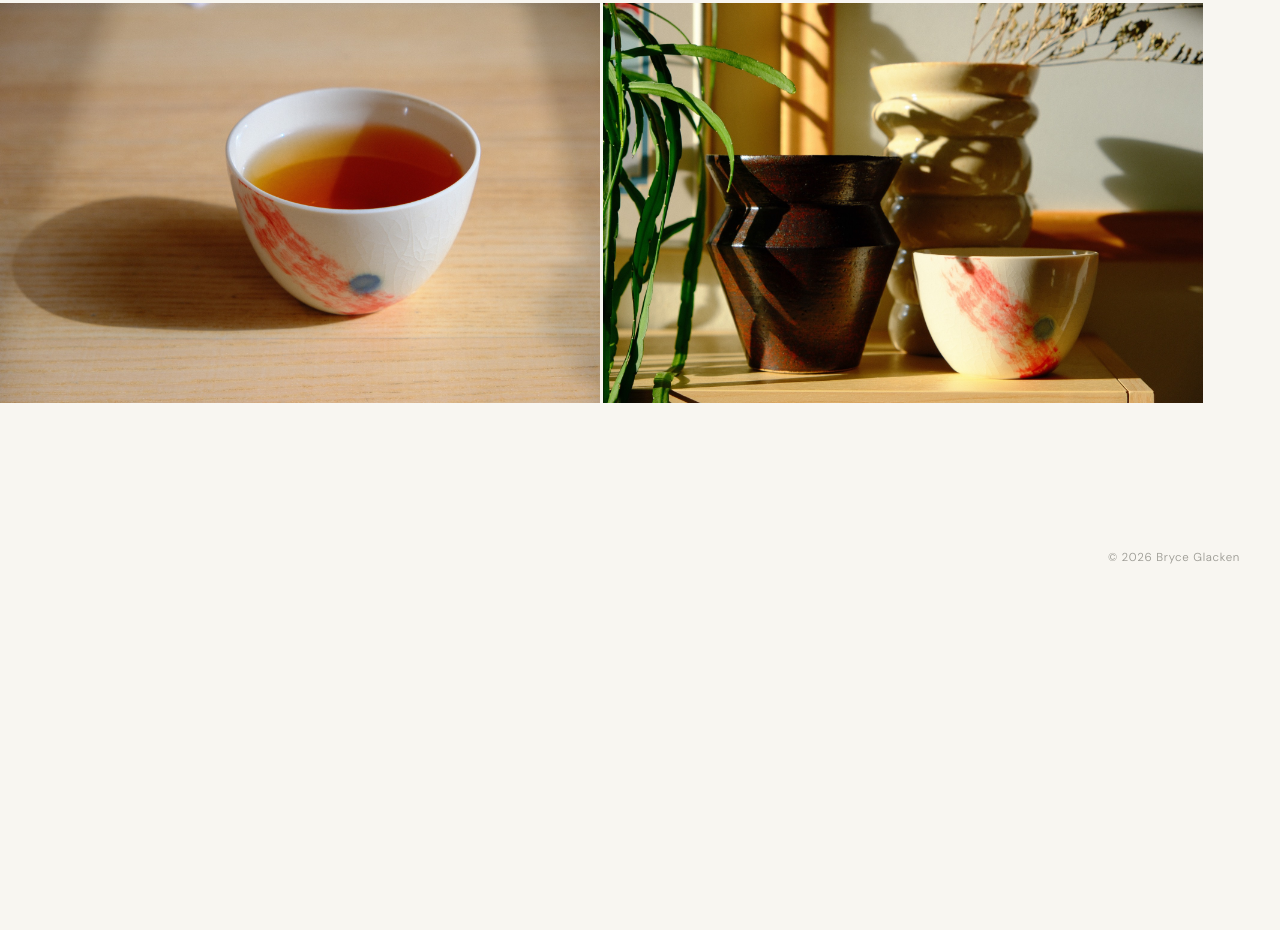
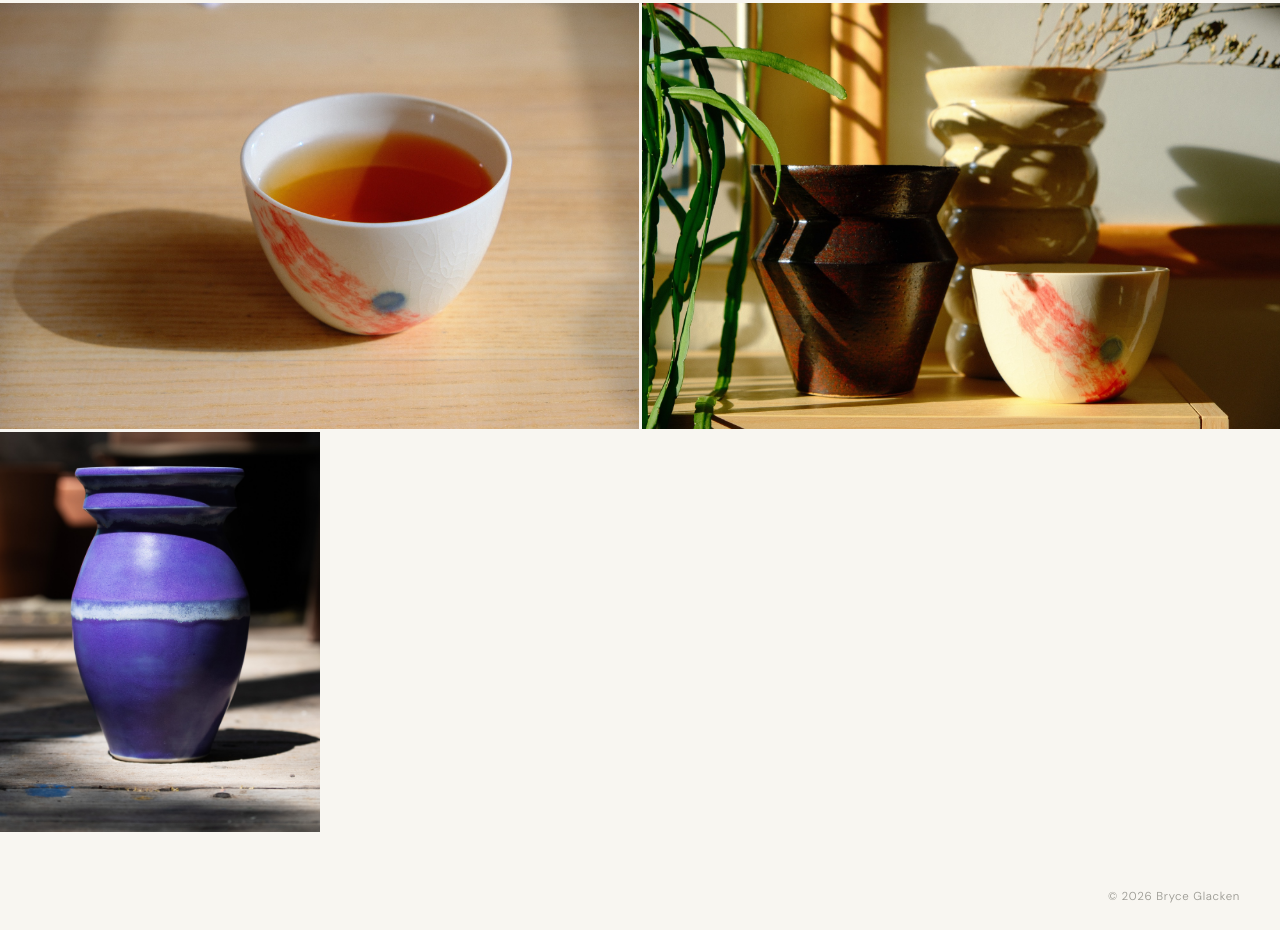
Before and after one commit to bg820/WebsiteV2, an Eleventy site: page ceramics.html in a window 1280 px wide. Shown: the part 209-1139 px from the top of the page. Before the commit the page ends 800 px from the top, so only its background shows below. Built offline with nearby package versions, Linux system fonts and the light colour scheme; Eleventy itself is replaced by a stand-in of ours; files that its build step writes are made by us from their sources.

Commit message:
add third photo to ceramics gallery

```diff
--- a/ceramics.html
+++ b/ceramics.html
@@ -34,6 +34,7 @@
       <!-- Resize photos to ~2000px wide and set --r to width / height. -->
       <img src="/images/ceramic-1.jpg" alt="" loading="lazy" style="--r: 1.50">
       <img src="/images/ceramic-2.jpg" alt="" loading="lazy" style="--r: 1.50">
+      <img src="/images/ceramic-3.jpg" alt="" loading="lazy" style="--r: 0.80">
     </div>
   </main>
 
```
Also changed, not shown: .claude/settings.local.json, images/ceramic-3.jpg (added).
